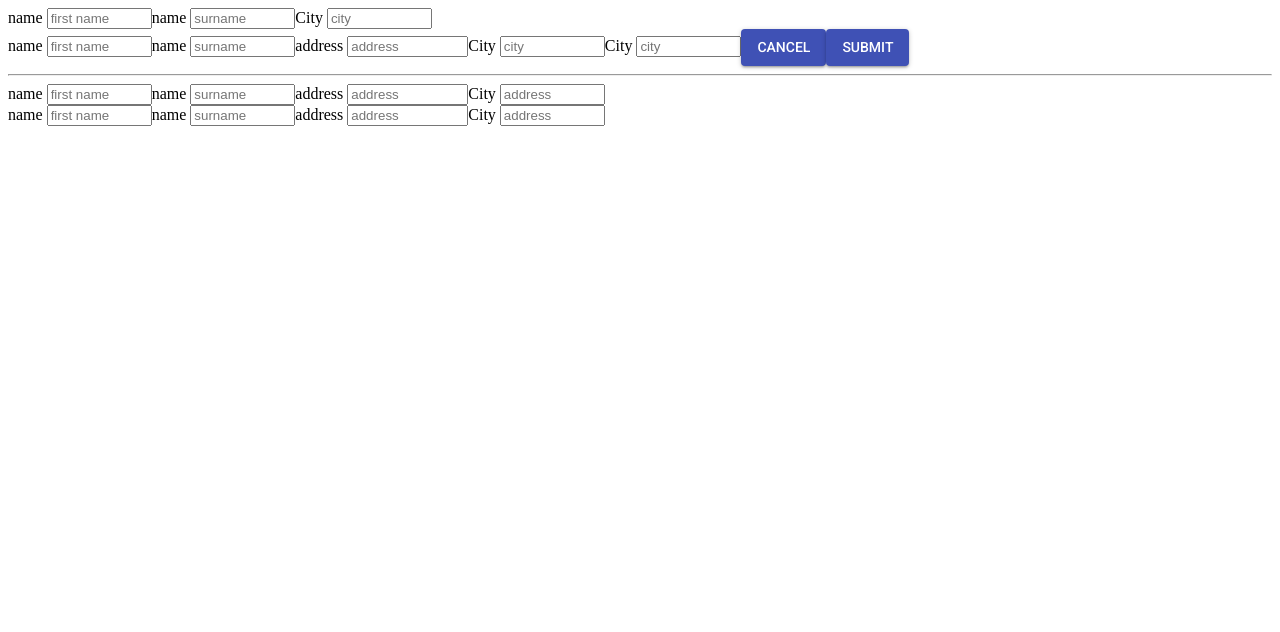
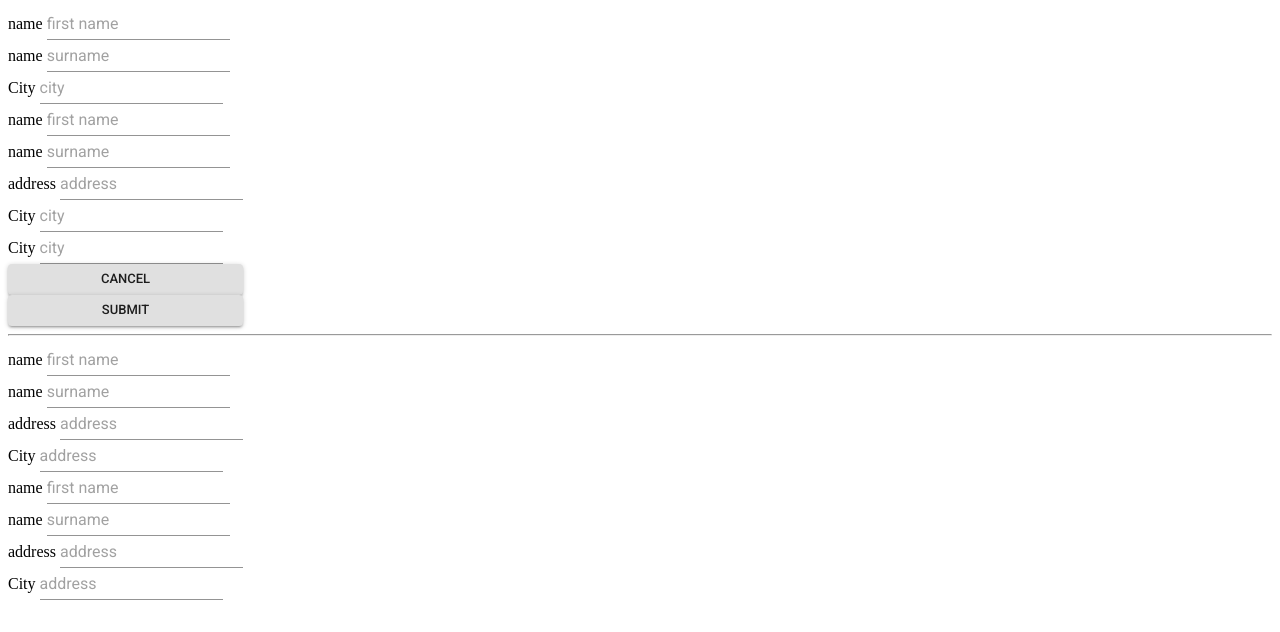
Before and after one commit to AACN-REACT/Components, a React (Create React App) app: page / in a window 1280 px wide. Shown: the top 632 px of the page. Built offline with nearby package versions, Linux system fonts and the light colour scheme.

Commit message:
starting over with funcitonal approach -  duplicated aacn_form

```diff
--- a/public/index.html
+++ b/public/index.html
@@ -40,7 +40,7 @@
 }'></div>
     <div id="form-right" data-config="2"></div>
     <hr>
-    <div id="form-3" data-config="1"></div>
+    <div id="form-3" data-styling="bootstrap" data-config="1"></div>
     <div id="form-4" data-config="1"></div>
 
 
--- a/src/components/aacn_form/organisms/aacn_form.jsx
+++ b/src/components/aacn_form/organisms/aacn_form.jsx
@@ -1,5 +1,8 @@
 import React, { Component } from 'react';
 import Button from '@material-ui/core/Button';
+import FormControl from '@material-ui/core/FormControl';
+import Input from '@material-ui/core/Input';
+
 
 
 
@@ -9,17 +12,33 @@ class AacnForm extends Component {
         this.state = {  };
         this.renderForm = this.renderForm.bind(this)
     }
+    //check to see if props.config passed in , extract variables from props.config
+    //const {type,styling,fields }  = this.props.config;
+    // Using an if statement to check and default config variables, avoided ternary just in case doesnt compile nicely to es5 for ie11
+    //check type
+
+    // validateConfig(config){
+    // let errorMsg = [];
+    // if(!config.type) {const type="address"}
+    // else if (type !== "address" && type !== "custom" && type !== "payment") errorMsg.push( ` 'type' option needs to be either 'address' , 'payment' or 'custom', you passed value, value ${type} please check spelling`)
+    // //check styling
+    // if(!styling) styling= "bootstrap"
+    // else if(styling !== "bootstrap" && styling && "material" || typeof styling !== 'object') throw `'styling' option needs to be either 'bootstrap' , 'material' or a styles object, you passed value ${styling}, please check spelling`;
+    // // check fields
+    // if(!fields) fields= addressFields
+    // else if (!Array.isArray(fields)) throw `'fields' option is not  `;
+    // }
     renderForm(){
         let id=0;
         let tot= [];
         let entries= this.props.config.fields
         console.log(entries.length)
-    tot = entries.map((el,i)=>(<label value={el.label} key={id}>{el.label} <input type={el.type} size={el.size} placeholder={el.placeholder}/></label>) )
+    tot = entries.map((el,i)=>(<label value={el.label} key={id}>{el.label} <Input type={el.type} size={el.size} floatingLabel={true} placeholder={el.placeholder}/></label>) )
         console.log("My totl", tot)
         if(this.props.config.buttons){
          for(let i=0;i<this.props.config.buttons.length;i++){
              console.log("buttons detected")
-             tot.push(<Button variant="contained" color="primary">{this.props.config.buttons[i].name}</Button>)
+             tot.push(<Button size="small" variant="contained" color="pink" >{this.props.config.buttons[i].name}</Button>)
          }
         }
         return tot
@@ -27,9 +46,9 @@ class AacnForm extends Component {
     render() {
         return (
             <>
-            <form >
+            <FormControl>
         {this.renderForm()}
-            </form>
+            </FormControl>
             </>
         );
     }
--- a/src/data/1.js
+++ b/src/data/1.js
@@ -9,7 +9,7 @@ var myformConfig = {
 
             ],
     endpoint: "https://jsonplaceholder.typicode.com/posts",
-    css: "material"
+    styling: "material"
 }
 
 module.exports = myformConfig
--- a/src/index.js
+++ b/src/index.js
@@ -15,10 +15,10 @@ let myNodeList = document.querySelectorAll('div[id^="form"]')
 // Must not use 'for..of' since it breaks ie11
   for(let i =0;i<myNodeList.length;i++){
    //JSON.parse(myNodeList[i].dataset.config)
-    ReactDOM.render(<AacnForm config={myNodeList[i].dataset.config[0]!='{'?require(`./data/${myNodeList[i].dataset.config}.js`):JSON.parse(myNodeList[i].dataset.config)} />, myNodeList[i])
+    ReactDOM.render(<AacnForm  config={myNodeList[i].dataset.config[0]!=='{'?require(`./data/${myNodeList[i].dataset.config}.js`):JSON.parse(myNodeList[i].dataset.config)} />, myNodeList[i])
   }
 
-  myNodeList.forEach(el=>ReactDOM.render(<AacnForm config={el.dataset.config[0]!='{'?require(`./data/${el.dataset.config}.js`):JSON.parse(el.dataset.config)} />,el))
+  myNodeList.forEach(el=>ReactDOM.render(<AacnForm config={el.dataset.config[0]!=='{'?require(`./data/${el.dataset.config}.js`):JSON.parse(el.dataset.config)} />,el))
 console.log(window.globalVar)
 //myNodeList.filter((el,i)=>{/^form/.test(el.id)}).forEach(el=>el.innerHTML="form")
 
```
Also changed, not shown: src/components/aacn_form/organisms/aacn_form.1.jsx (added, +22 -0 lines), 1 other file (tests, documents, lock files or other folders).
